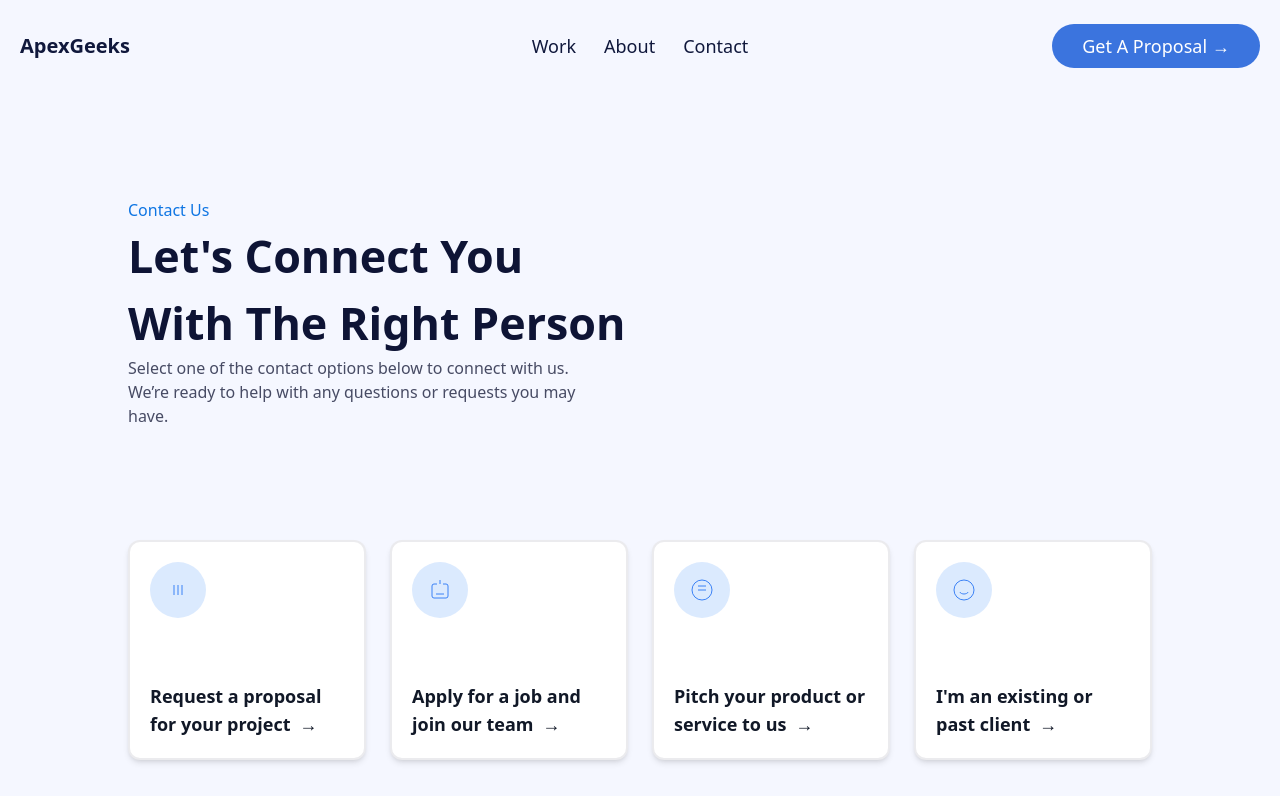
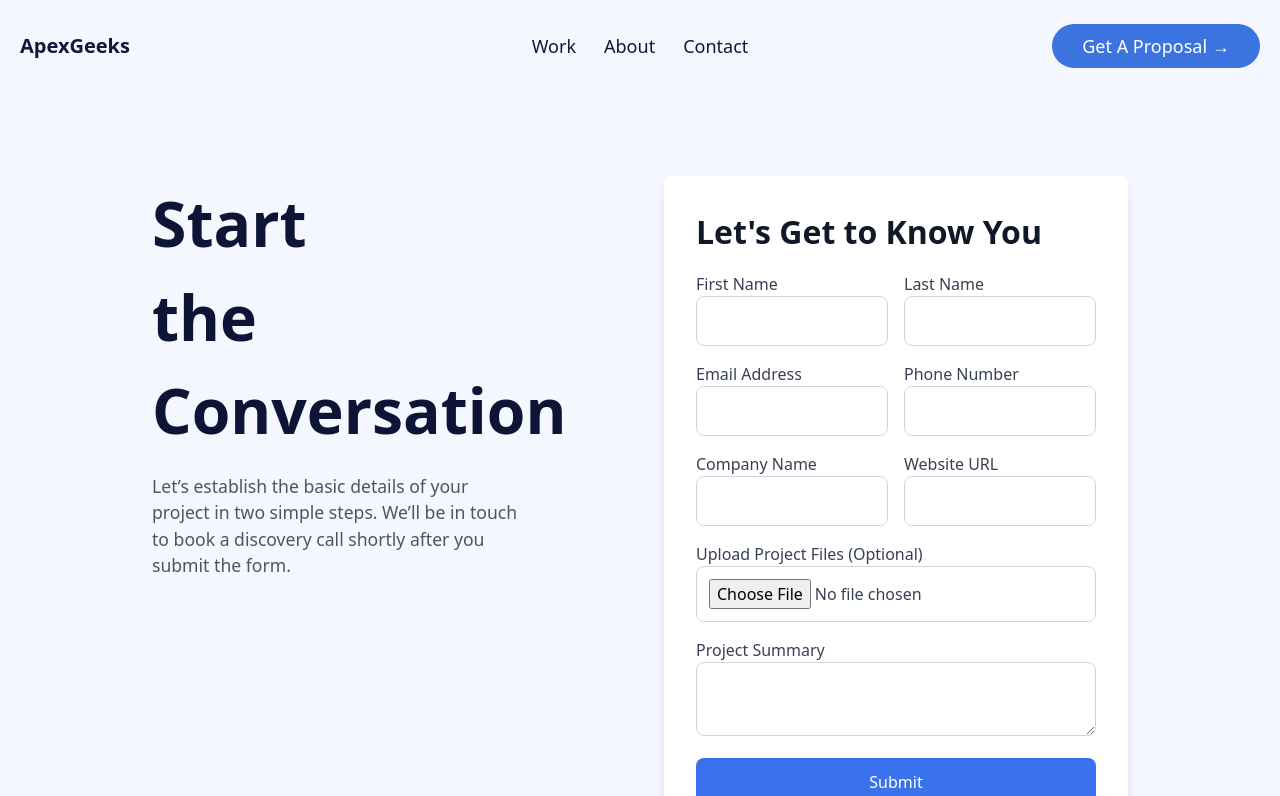
Before and after one commit to aais1/apex-geeks, a Nuxt app: page /contact in a window 1280 px wide. Shown: the top 796 px of the page. Built offline with nearby package versions, Linux system fonts and the light colour scheme.

Commit message:
merged contact-us and proposal page

```diff
--- a/components/Navbar.vue
+++ b/components/Navbar.vue
@@ -77,7 +77,7 @@ onUnmounted(() => {
 				</li>
 			</ul>
 
-			<NuxtLink to="/proposal">
+			<NuxtLink to="/contact">
 				<GlobalsButton
 					intent="primary"
 					animation
@@ -109,7 +109,7 @@ onUnmounted(() => {
 				>
 					<NuxtLink to="/contact"> Contact</NuxtLink>
 				</li>
-				<NuxtLink to="/proposal">
+				<NuxtLink to="/contact">
 					<GlobalsButton
 						intent="primary"
 						animation
--- a/components/globals/Navbar.vue
+++ b/components/globals/Navbar.vue
@@ -77,7 +77,7 @@ onUnmounted(() => {
 				</li>
 			</ul>
 
-			<NuxtLink to="/proposal">
+			<NuxtLink to="/contact">
 				<GlobalsButton
 					intent="primary"
 					animation
@@ -110,7 +110,7 @@ onUnmounted(() => {
 					<NuxtLink to="/contact"> Contact</NuxtLink>
 				</li>
 				<NuxtLink
-					to="/proposal"
+					to="/contact"
 					class="w-full"
 				>
 					<GlobalsButton
--- a/pages/about/index.vue
+++ b/pages/about/index.vue
@@ -23,7 +23,7 @@
 					throughout North America and serving clients across the globe.
 				</p>
 				<NuxtLink
-					to="/proposal"
+					to="/contact"
 					class="mb-4 inline-block rounded-3xl bg-[#0E75E3] px-6 py-3 text-white shadow-lg"
 				>
 					Get a Proposal →
@@ -218,7 +218,7 @@
 					Let’s find out if we’re the right fit for each other.
 				</p>
 				<!-- Button -->
-				<NuxtLink to="/proposal">
+				<NuxtLink to="/contact">
 					<GlobalsButton
 						intent="primary"
 						animation
--- a/pages/contact/index.vue
+++ b/pages/contact/index.vue
@@ -1,49 +1,131 @@
 <template>
 	<GlobalsNavbar />
 	<section className="bg-BgPrimary py-2 md:py-12">
-		<div class="mx-auto flex w-[90vw] flex-row pt-[150px] md:w-[80vw]">
-			<div>
-				<p class="text-[1rem] font-[500] text-[#0E75E3]">Contact Us</p>
+		<div class="mx-auto flex w-[90vw] flex-row md:w-[80vw]">
+			<div class="bg-BgPrimary pt-10 md:pt-20">
+				<div class="mx-auto px-6 py-12 md:w-[80vw]">
+					<div class="grid grid-cols-1 gap-12 md:grid-cols-2">
+						<div v-motion-slide-visible-once-left>
 							<h1
-					className="text-[2rem] font-bold max-w-[500px] text-[#0E1435] md:text-[2.8rem]"
+								class="mb-4 text-[2.8rem] font-bold text-[#0E1435] md:w-1/2 md:text-[3.9rem]"
 							>
-					Let's Connect You With The Right Person
+								Start the Conversation
 							</h1>
-				<p className="text-[1rem] text-[#474B64] md:w-[50%]">
-					Select one of the contact options below to connect with us. We’re
-					ready to help with any questions or requests you may have.
+							<p class="mb-6 text-[1.1rem] text-gray-600 md:w-[80%]">
+								Let’s establish the basic details of your project in two simple
+								steps. We’ll be in touch to book a discovery call shortly after
+								you submit the form.
 							</p>
 						</div>
-			<div></div>
+						<div
+							v-motion-fade-visible-once
+							class="rounded-lg bg-white p-8 shadow-lg"
+						>
+							<h2 class="mb-4 text-[2rem] font-bold text-gray-900">
+								Let's Get to Know You
+							</h2>
+							<form
+								@submit.prevent="submitProposal"
+								class="space-y-4"
+								enctype="multipart/form-data"
+							>
+								<div class="grid grid-cols-1 gap-4 md:grid-cols-2">
+									<label class="block text-gray-700"
+										>First Name
+										<input
+											type="text"
+											v-model="form.firstName"
+											required
+											class="w-full rounded-lg border border-gray-300 p-3 focus:ring focus:ring-blue-300"
+										/>
+									</label>
+									<label class="block text-gray-700"
+										>Last Name
+										<input
+											type="text"
+											v-model="form.lastName"
+											required
+											class="w-full rounded-lg border border-gray-300 p-3 focus:ring focus:ring-blue-300"
+										/>
+									</label>
 								</div>
-	</section>
-
-	<section class="bg-BgPrimary px-4 py-16">
-		<div
-			class="grid grid-cols-1 gap-3 md:mx-auto md:w-[80vw] md:grid-cols-2 md:gap-6 lg:grid-cols-4"
+								<div class="grid grid-cols-1 gap-4 md:grid-cols-2">
+									<label class="block text-gray-700"
+										>Email Address
+										<input
+											type="email"
+											v-model="form.email"
+											required
+											class="w-full rounded-lg border border-gray-300 p-3 focus:ring focus:ring-blue-300"
+										/>
+									</label>
+									<label class="block text-gray-700"
+										>Phone Number
+										<input
+											type="tel"
+											v-model="form.phone"
+											required
+											class="w-full rounded-lg border border-gray-300 p-3 focus:ring focus:ring-blue-300"
+										/>
+									</label>
+								</div>
+								<div class="grid grid-cols-1 gap-4 md:grid-cols-2">
+									<label class="block text-gray-700"
+										>Company Name
+										<input
+											type="text"
+											v-model="form.company"
+											required
+											class="w-full rounded-lg border border-gray-300 p-3 focus:ring focus:ring-blue-300"
+										/>
+									</label>
+									<label class="block text-gray-700"
+										>Website URL
+										<input
+											type="url"
+											v-model="form.website"
+											required
+											class="w-full rounded-lg border border-gray-300 p-3 focus:ring focus:ring-blue-300"
+										/>
+									</label>
+								</div>
+								<label class="block text-gray-700"
+									>Upload Project Files (Optional)
+									<input
+										type="file"
+										@change="handleFileUpload"
+										class="w-full rounded-lg border border-gray-300 p-3 focus:ring focus:ring-blue-300"
+									/>
+								</label>
+								<label class="block text-gray-700"
+									>Project Summary
+									<textarea
+										v-model="form.projectSummary"
+										required
+										class="w-full rounded-lg border border-gray-300 p-3 focus:ring focus:ring-blue-300"
+									></textarea>
+								</label>
+								<button
+									type="submit"
+									:disabled="loading"
+									class="flex w-full items-center justify-center rounded-lg bg-blue-600 p-3 text-white opacity-90 hover:bg-blue-700 disabled:opacity-50"
 								>
-			<div
-				v-for="(card, index) in cards"
-				:key="index"
-				class="md:items-between w-[100%] transform cursor-pointer justify-between rounded-xl border-2 border-[#474B641C] bg-white p-5 shadow-md transition-transform hover:-translate-y-[2px] hover:bg-BgPrimary md:flex md:h-[220px] md:w-full md:flex-col"
+									<span
+										v-if="loading"
+										class="mr-2 h-5 w-5 animate-spin rounded-full border-2 border-white border-t-transparent"
+									></span>
+									{{ loading ? 'Sending...' : 'Submit' }}
+								</button>
+							</form>
+							<p
+								v-if="message"
+								class="mt-4 text-center text-green-600"
 							>
-				<div class="mb-4 flex justify-start">
-					<div
-						class="flex h-14 w-14 items-center justify-center rounded-full bg-blue-100"
-					>
-						<component
-							:is="card.icon"
-							class="h-6 w-6 text-blue-500"
-						/>
+								{{ message }}
+							</p>
 						</div>
 					</div>
-				<h3 class="text-lg font-semibold text-gray-900">
-					{{ card.title }}
-					<span
-						class="inline-block translate-x-1 transform transition-transform"
-						>→</span
-					>
-				</h3>
+				</div>
 			</div>
 		</div>
 	</section>
@@ -54,7 +136,7 @@
 				FAQs
 			</h3>
 			<h2
-				class="mx-auto my-4 mb-4 text-center text-[2.5rem] font-bold text-[#0E1435] md:max-w-[500px] md:text-[3.8rem]"
+				class="mx-auto my-4 mb-4 text-center text-[2rem] font-bold text-[#0E1435] md:max-w-[500px] md:text-[3.8rem]"
 			>
 				Your Questions, Answered
 			</h2>
@@ -130,7 +212,7 @@
 				Let’s find out if we’re the right fit for each other.
 			</p>
 			<!-- Button -->
-			<NuxtLink to="/proposal">
+			<NuxtLink to="/contact">
 				<GlobalsButton
 					intent="primary"
 					animation
@@ -267,97 +349,52 @@
 
 <script setup>
 import { ref } from 'vue';
+import axios from 'axios';
+import Navbar from '@/components/Navbar.vue';
 
+// Define component properties
+const form = ref({
+	firstName: '',
+	lastName: '',
+	email: '',
+	phone: '',
+	company: '',
+	website: '',
+	projectSummary: ''
+});
+const message = ref('');
+const file = ref(null);
+const loading = ref(false);
+
+// Define the method to submit the proposal
+const submitProposal = async () => {
+	loading.value = true;
+	try {
+		const formData = new FormData();
+		Object.keys(form.value).forEach((key) => {
+			formData.append(key, form.value[key]);
+		});
+		if (file.value) {
+			formData.append('file', file.value);
+		}
+		const response = await axios.post('/api/sendProposal', formData, {
+			headers: { 'Content-Type': 'multipart/form-data' }
+		});
+		message.value = response.data.message;
+	} catch (error) {
+		message.value = 'Failed to send proposal';
+	} finally {
+		loading.value = false;
+	}
+};
+
+// FAQ toggle functionality
 const activeIndex = ref(null);
-
 const toggleFaq = (index) => {
 	activeIndex.value = activeIndex.value === index ? null : index;
 };
 
-import { h } from 'vue';
-
-// Define card data with dynamic SVG icons
-const cards = [
-	{
-		title: 'Request a proposal for your project',
-		icon: h(
-			'svg',
-			{
-				xmlns: 'http://www.w3.org/2000/svg',
-				viewBox: '0 0 24 24',
-				fill: 'none',
-				stroke: 'currentColor',
-				strokeWidth: '2',
-				strokeLinecap: 'round',
-				strokeLinejoin: 'round',
-				class: 'w-6 h-6'
-			},
-			[h('path', { d: 'M8 7v10M12 7v10M16 7v10' })]
-		)
-	},
-	{
-		title: 'Apply for a job and join our team',
-		icon: h(
-			'svg',
-			{
-				xmlns: 'http://www.w3.org/2000/svg',
-				viewBox: '0 0 24 24',
-				fill: 'none',
-				stroke: 'currentColor',
-				strokeWidth: '2',
-				strokeLinecap: 'round',
-				strokeLinejoin: 'round',
-				class: 'w-6 h-6'
-			},
-			[
-				h('path', {
-					d: 'M12 2v4M15 6h3a2 2 0 0 1 2 2v10a2 2 0 0 1-2 2H6a2 2 0 0 1-2-2V8a2 2 0 0 1 2-2h3M16 16h-8'
-				})
-			]
-		)
-	},
-	{
-		title: 'Pitch your product or service to us',
-		icon: h(
-			'svg',
-			{
-				xmlns: 'http://www.w3.org/2000/svg',
-				viewBox: '0 0 24 24',
-				fill: 'none',
-				stroke: 'currentColor',
-				strokeWidth: '2',
-				strokeLinecap: 'round',
-				strokeLinejoin: 'round',
-				class: 'w-6 h-6'
-			},
-			[
-				h('circle', { cx: '12', cy: '12', r: '10' }),
-				h('path', { d: 'M12 16h.01M8 12h8M8 8h8' })
-			]
-		)
-	},
-	{
-		title: "I'm an existing or past client",
-		icon: h(
-			'svg',
-			{
-				xmlns: 'http://www.w3.org/2000/svg',
-				viewBox: '0 0 24 24',
-				fill: 'none',
-				stroke: 'currentColor',
-				strokeWidth: '2',
-				strokeLinecap: 'round',
-				strokeLinejoin: 'round',
-				class: 'w-6 h-6'
-			},
-			[
-				h('circle', { cx: '12', cy: '12', r: '10' }),
-				h('path', { d: 'M16 14c0 1.33-2.67 2-4 2s-4-.67-4-2' })
-			]
-		)
-	}
-];
-
+// FAQ data
 const faqs = ref([
 	{
 		question: 'What are the next steps to get things started?',
--- a/pages/index.vue
+++ b/pages/index.vue
@@ -527,7 +527,7 @@ onMounted(() => {
 				Let’s find out if we’re the right fit for each other.
 			</p>
 			<!-- Button -->
-			<NuxtLink to="/proposal">
+			<NuxtLink to="/contact">
 				<GlobalsButton
 					intent="primary"
 					animation
--- a/pages/proposal/index.vue
+++ /dev/null
@@ -1,175 +0,0 @@
-<template>
-	<GlobalsNavbar />
-	<div class="bg-BgPrimary pt-10 md:pt-20">
-		<div class="mx-auto px-6 py-12 md:w-[80vw]">
-			<div class="grid grid-cols-1 gap-12 md:grid-cols-2">
-				<div v-motion-slide-visible-once-left>
-					<h1
-						class="mb-4 text-[2.8rem] font-bold text-[#0E1435] md:w-1/2 md:text-[3.9rem]"
-					>
-						Start the Conversation
-					</h1>
-					<p class="mb-6 text-[1.1rem] text-gray-600 md:w-[80%]">
-						Let’s establish the basic details of your project in two simple
-						steps. We’ll be in touch to book a discovery call shortly after you
-						submit the form.
-					</p>
-				</div>
-				<div
-					v-motion-fade-visible-once
-					class="rounded-lg bg-white p-8 shadow-lg"
-				>
-					<h2 class="mb-4 text-[2rem] font-bold text-gray-900">
-						Let's Get to Know You
-					</h2>
-					<form
-						@submit.prevent="submitProposal"
-						class="space-y-4"
-						enctype="multipart/form-data"
-					>
-						<div class="grid grid-cols-1 gap-4 md:grid-cols-2">
-							<label class="block text-gray-700"
-								>First Name
-								<input
-									type="text"
-									v-model="form.firstName"
-									required
-									class="w-full rounded-lg border border-gray-300 p-3 focus:ring focus:ring-blue-300"
-								/>
-							</label>
-							<label class="block text-gray-700"
-								>Last Name
-								<input
-									type="text"
-									v-model="form.lastName"
-									required
-									class="w-full rounded-lg border border-gray-300 p-3 focus:ring focus:ring-blue-300"
-								/>
-							</label>
-						</div>
-						<div class="grid grid-cols-1 gap-4 md:grid-cols-2">
-							<label class="block text-gray-700"
-								>Email Address
-								<input
-									type="email"
-									v-model="form.email"
-									required
-									class="w-full rounded-lg border border-gray-300 p-3 focus:ring focus:ring-blue-300"
-								/>
-							</label>
-							<label class="block text-gray-700"
-								>Phone Number
-								<input
-									type="tel"
-									v-model="form.phone"
-									required
-									class="w-full rounded-lg border border-gray-300 p-3 focus:ring focus:ring-blue-300"
-								/>
-							</label>
-						</div>
-						<div class="grid grid-cols-1 gap-4 md:grid-cols-2">
-							<label class="block text-gray-700"
-								>Company Name
-								<input
-									type="text"
-									v-model="form.company"
-									required
-									class="w-full rounded-lg border border-gray-300 p-3 focus:ring focus:ring-blue-300"
-								/>
-							</label>
-							<label class="block text-gray-700"
-								>Website URL
-								<input
-									type="url"
-									v-model="form.website"
-									required
-									class="w-full rounded-lg border border-gray-300 p-3 focus:ring focus:ring-blue-300"
-								/>
-							</label>
-						</div>
-						<label class="block text-gray-700"
-							>Upload Project Files (Optional)
-							<input
-								type="file"
-								@change="handleFileUpload"
-								class="w-full rounded-lg border border-gray-300 p-3 focus:ring focus:ring-blue-300"
-							/>
-						</label>
-						<label class="block text-gray-700"
-							>Project Summary
-							<textarea
-								v-model="form.projectSummary"
-								required
-								class="w-full rounded-lg border border-gray-300 p-3 focus:ring focus:ring-blue-300"
-							></textarea>
-						</label>
-						<button
-							type="submit"
-							:disabled="loading"
-							class="flex w-full items-center justify-center rounded-lg bg-blue-600 p-3 text-white opacity-90 hover:bg-blue-700 disabled:opacity-50"
-						>
-							<span
-								v-if="loading"
-								class="mr-2 h-5 w-5 animate-spin rounded-full border-2 border-white border-t-transparent"
-							></span>
-							{{ loading ? 'Sending...' : 'Submit' }}
-						</button>
-					</form>
-					<p
-						v-if="message"
-						class="mt-4 text-center text-green-600"
-					>
-						{{ message }}
-					</p>
-				</div>
-			</div>
-		</div>
-	</div>
-</template>
-
-<script>
-import axios from 'axios';
-import Navbar from '@/components/Navbar.vue';
-
-export default {
-	components: { Navbar },
-	data() {
-		return {
-			form: {
-				firstName: '',
-				lastName: '',
-				email: '',
-				phone: '',
-				company: '',
-				website: '',
-				projectSummary: ''
-			},
-			message: '',
-			file: null,
-			loading: false
-		};
-	},
-	methods: {
-		async submitProposal() {
-			this.loading = true;
-			try {
-				const formData = new FormData();
-				Object.keys(this.form).forEach((key) => {
-					formData.append(key, this.form[key]);
-				});
-				if (this.file) {
-					formData.append('file', this.file);
-				}
-				const response = await axios.post('/api/sendProposal', formData, {
-					headers: { 'Content-Type': 'multipart/form-data' }
-				});
-				this.message = response.data.message;
-			} catch (error) {
-				this.message = 'Failed to send proposal';
-			} finally {
-				this.loading = false;
-			}
-		}
-	}
-};
-</script>
```
Lines whose indentation alone changed are shown as unchanged.
